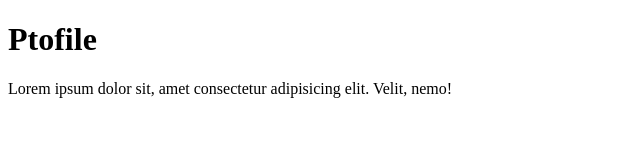
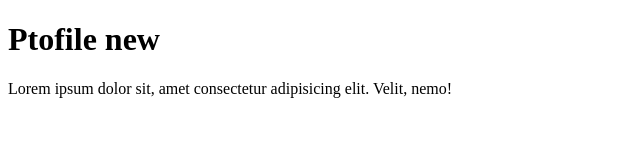
Before and after one commit to DimaSokirko/trevland, a plain HTML site: page profile.html in a window 1280 px wide. Shown: the full height of the page, 0-640 px from the left. Drawn offline with Linux system fonts and the light colour scheme.

Commit message:
Update profile.html

```diff
--- a/profile.html
+++ b/profile.html
@@ -7,7 +7,7 @@
     <title>Document</title>
 </head>
 <body>
-    <h1>Ptofile</h1>
+    <h1>Ptofile new</h1>
     <p>Lorem ipsum dolor sit, amet consectetur adipisicing elit. Velit, nemo!</p>
 </body>
 </html>
```
